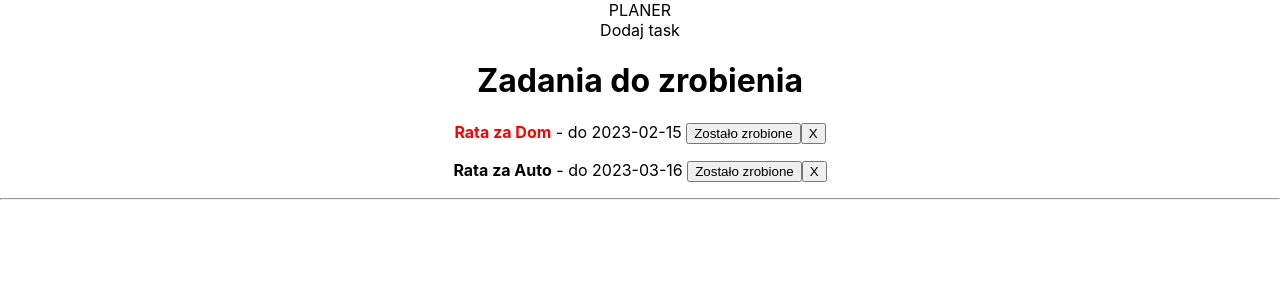
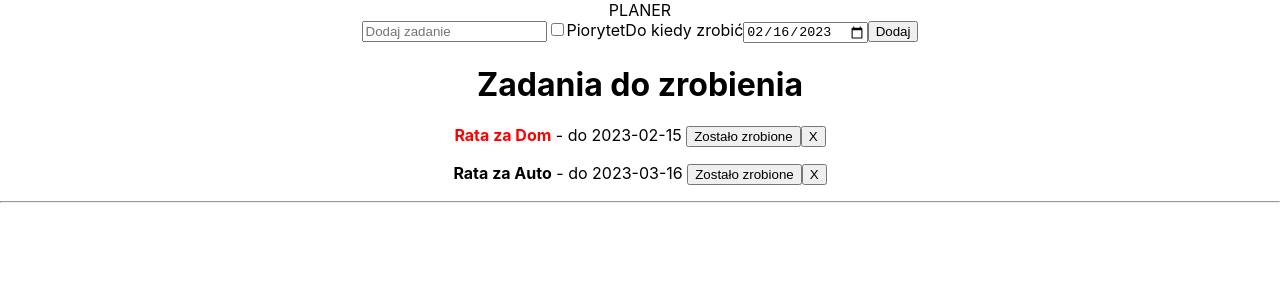
Before and after one commit to TomaszPosluszny/planner-React, a React (Create React App) app: page / in a window 1280 px wide. Shown: the top 300 px of the page. Built offline with nearby package versions, Linux system fonts and the light colour scheme.

Commit message:
add structure form in AdPlanner.js

```diff
--- a/src/components/AdPlaner.js
+++ b/src/components/AdPlaner.js
@@ -1,13 +1,48 @@
 import React from 'react';
 
 class AddPlanner extends React.Component {
+	minDate = new Date().toISOString().slice(0, 10);
 	state = {
+		text: '',
+		checked: false,
+		date: this.minDate,
+	};
 
+	handleText = (e) => {
+		this.setState({text: e.target.value})
+	}
+
+	handleDate = (e) => {
+		this.setState({ date: e.target.value });
 	};
+
+	handleCheckbox = (e) => {
+		this.setState({checked: e.target.value})
+	}
+
+	handleClick  = () =>{}
 	render() {
+		let maxDate = this.minDate.slice(0, 4) * 1 + 1;
+		// maxDate = maxDate + '-12-31';
 		return (
 			<div className='list__header'>
-				<div>Dodaj task</div>
+				<input
+					type='text'
+					placeholder='Dodaj zadanie'
+					value={this.state.text}
+					onChange={this.handleText}
+				/>
+				<input type='checkbox' checked={this.state.checked} id='important' onChange={this.handleCheckbox} />
+				<label htmlFor='important'>Piorytet</label>
+				<label htmlFor='date'>Do kiedy zrobić</label>
+				<input
+					type='date'
+					value={this.state.date}
+					min={this.minDate}
+					max={this.maxDate}
+					onChange={this.handleDate}
+				/>
+				<button onChange={this.handleClick}>Dodaj</button>
 			</div>
 		);
 	}
```
